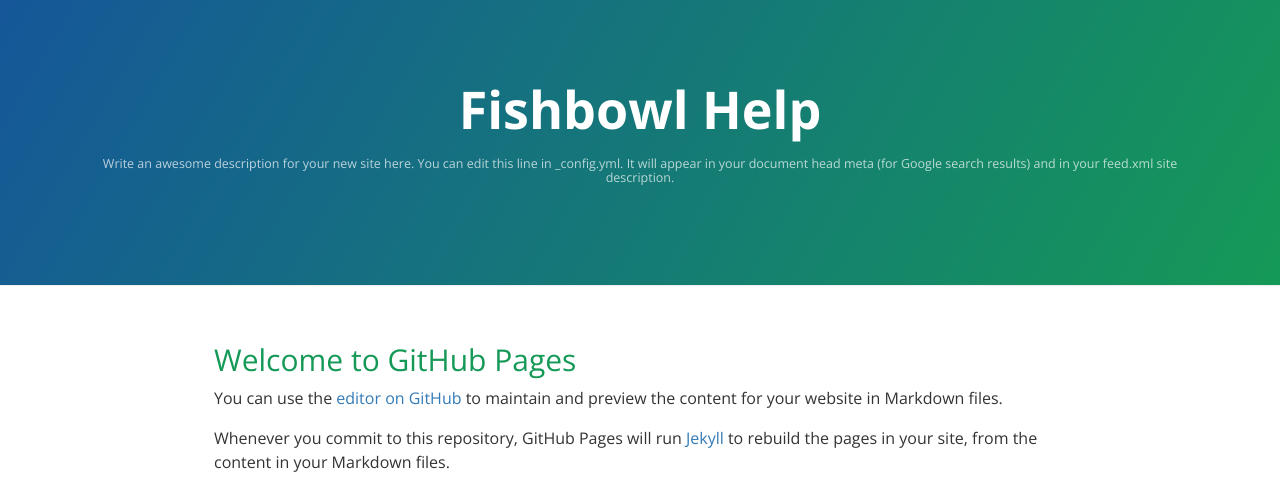
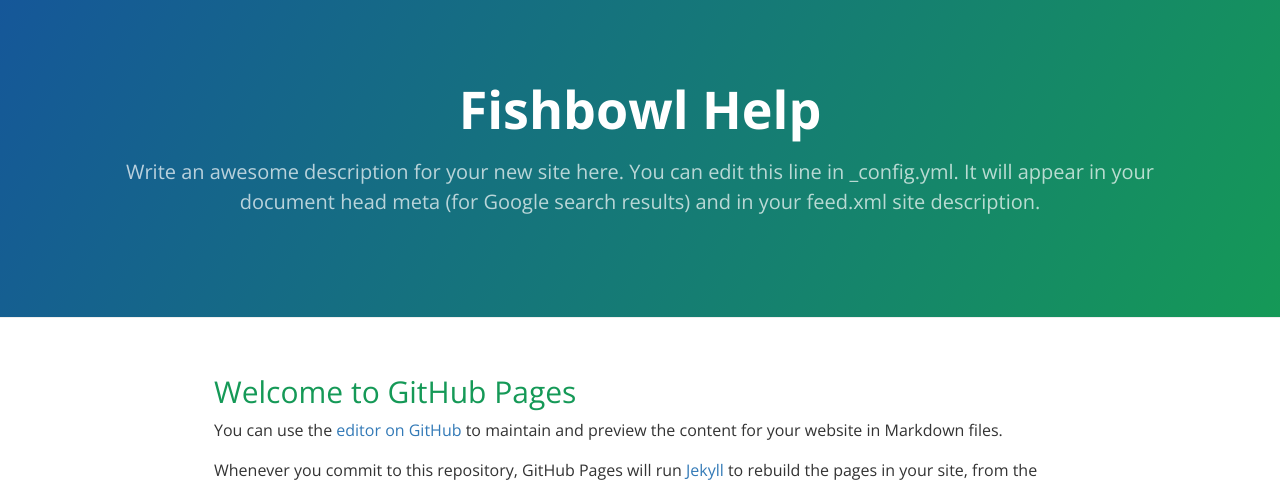
Before and after one commit to mfelt/mfelt.github.io, a Jekyll site: the page built from index.md, in a window 1280 px wide. Shown: the top 485 px of the page. Built offline with Jekyll 4.4.1, drawn with Linux system fonts in a browser that asks for light colours; nearby versions of some CDN libraries; our own code applies the rules of GitHub Pages for plain Markdown files.

Commit message:
Update jekyll-theme-cayman.scss

```diff
--- a/_sass/jekyll-theme-cayman.scss
+++ b/_sass/jekyll-theme-cayman.scss
@@ -128,9 +128,10 @@ a {
   margin-bottom: 2rem;
   font-weight: normal;
   opacity: 0.7;
+  line-height: 1.5!important;
 
   @include large {
-    font-size: 1.25rem;
+    font-size: 20px;
   }
 
   @include medium {
```
